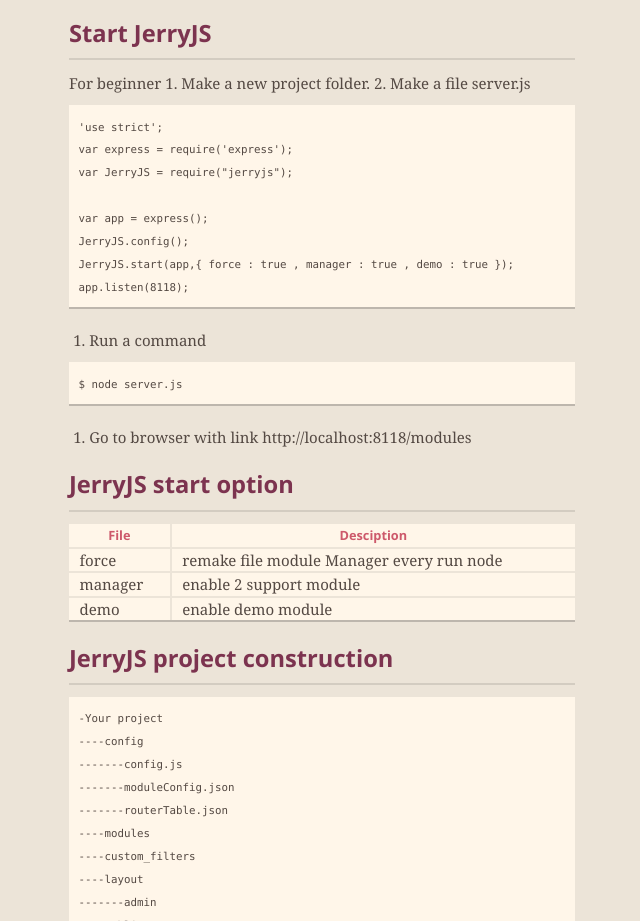
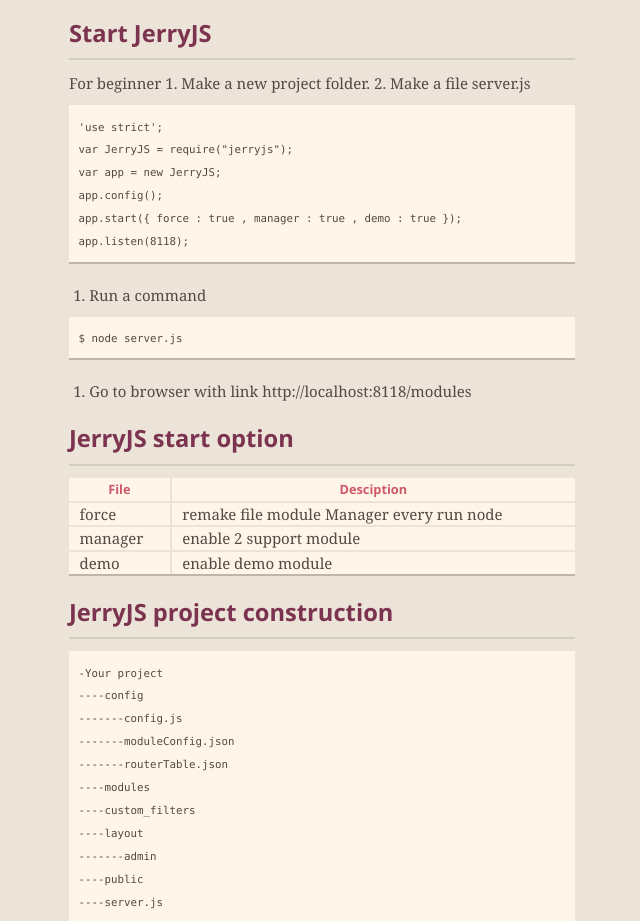
Before and after one commit to trquoccuong/JerryJS, a plain HTML site: page index.html in a window 1280 px wide. Shown: the part 1027-1948 px from the top of the page, without its empty margins (318-958 px from the left). Drawn offline with nearby package versions, Linux system fonts and the light colour scheme.

```diff
--- a/index.html
+++ b/index.html
@@ -86,12 +86,10 @@
 2. Make a file server.js</p>
 
 <pre><code>'use strict';
-var express = require('express');
 var JerryJS = require("jerryjs");
-
-var app = express();
-JerryJS.config();
-JerryJS.start(app,{ force : true , manager : true , demo : true });
+var app = new JerryJS;
+app.config();
+app.start({ force : true , manager : true , demo : true });
 app.listen(8118);
 </code></pre>
 
```
Also changed, not shown: params.json (+1 -1 lines).
